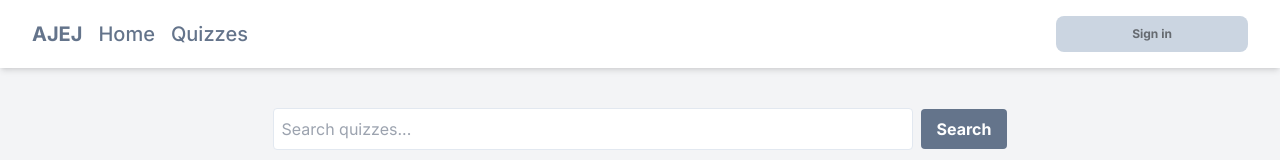
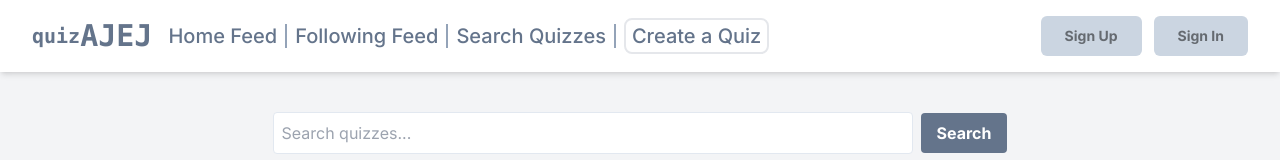
Before and after one commit to aarock1234/cs179-project-ajej, a Next.js app: page /search in a window 1280 px wide. Shown: the top 160 px of the page. Built offline with nearby package versions, Linux system fonts and the light colour scheme; no server answers.

Commit message:
added universal navbar

```diff
--- a/src/app/api/quiz/top/following/route.ts
+++ b/src/app/api/quiz/top/following/route.ts
@@ -38,6 +38,9 @@ export async function POST(req: NextRequest) {
                     },
                 },
             },
+            orderBy: {
+                createdAt: 'desc',
+            },
         });
 
         const quizzes = follow.map((f) => f.following.quizzes).flat();
--- a/src/app/following/feed/page.tsx
+++ b/src/app/following/feed/page.tsx
@@ -1,18 +1,14 @@
 'use client';
 
+import Navbar from '@/components/Navbar';
 import { useSession } from 'next-auth/react';
-import Image from 'next/image';
 import { useEffect, useState } from 'react';
-import User from '@/../public/user.svg';
-import SignupModal from '@/components/SignUpModal';
-import SigninButton from '@/components/SignInButton';
 import { Like, Quiz } from '@prisma/client';
 
 type QuizLikes = Quiz & { likes: Like[] };
 
 export default function Home() {
 	const session = useSession();
-	const [signupModalOpen, setSignupModalOpen] = useState(false);
 	const [quizzes, setQuizzes] = useState([]);
 	const [loading, setLoading] = useState(true);
 
@@ -36,53 +32,23 @@ export default function Home() {
 	}, [session.status]);
 
 	return (
-		<main className="flex min-h-screen flex-col items-center py-12 bg-white">
-			{signupModalOpen && (
-				<SignupModal isOpen={signupModalOpen} setOpen={setSignupModalOpen} />
-			)}
-			<div className="flex flex-row font-medium w-2/3 justify-between text-xl text-slate-500 items-center">
-				QuizAjej
-				<div className="flex flex-row gap-3">
-					<div className="w-24">
-						{session.status !== 'authenticated' && (
-							<button
-								onClick={() => setSignupModalOpen(true)}
-								className="bg-slate-300 py-2.5 hover:bg-slate-200 transition ease-in-out duration-300 delay-50 w-full focus:outline-none rounded-lg text-xs font-bold flex justify-center gap-4 text-black/50"
-							>
-								Sign Up
-							</button>
-						)}
-					</div>
-					{session.status === 'authenticated' ? (
-						<div className="bg-slate-300 w-20 px-1 py-2.5 gap-1 text-xs text-black/50 rounded-xl justify-center items-center flex">
-							<Image
-								src={User}
-								width={20}
-								height={20}
-								alt=""
-								className="stroke-slate-500"
-							/>
-							{/*@ts-ignore*/}
-							{session.data.user.username}
-						</div>
-					) : (
-						<div className="w-20">
-							<SigninButton loading={session.status == 'loading'} />
-						</div>
-					)}
-				</div>
-			</div>
-			<div className="w-2/3 mt-8">
-				<h2 className="text-2xl font-medium text-slate-500 mb-4">Quizzes</h2>
+		<main>
+			<Navbar />
+			<div className="flex min-h-screen flex-col items-left px-7 bg-white">
+				<div className="w-2/3">
+					<h2 className="text-2xl font-medium text-slate-500 mb-4">Following Feed (by Most Recent)</h2>
 					<ul className="space-y-4">
 						{/** Show loading */}
 						{loading ? (
 							<div className="flex flex-col items-center justify-center h-full">
 								<p className="text-2xl font-bold text-slate-500">Loading...</p>
 							</div>
-					) : quizzes?.length == 0 ? (
+						) : session.status == 'authenticated' ? (
+							quizzes?.length == 0 ? (
 								<div className="flex flex-col items-center justify-center h-full">
-							<p className="text-2xl font-bold text-slate-500">No quizzes found.</p>
+									<p className="text-2xl font-bold text-slate-500">
+										No quizzes found.
+									</p>
 								</div>
 							) : (
 								quizzes?.map((quiz: QuizLikes, i) => (
@@ -104,8 +70,16 @@ export default function Home() {
 										</li>
 									</div>
 								))
+							)
+						) : (
+							<div className="flex flex-col items-center justify-center h-full">
+								<p className="text-2xl font-bold text-slate-500">
+									Please sign in to view your following feed.
+								</p>
+							</div>
 						)}
 					</ul>
+				</div>
 			</div>
 		</main>
 	);
--- a/src/app/page.tsx
+++ b/src/app/page.tsx
@@ -1,18 +1,14 @@
 'use client';
 
-import { useSession } from 'next-auth/react';
-import Image from 'next/image';
+import Navbar from '@/components/Navbar';
 import { useEffect, useState } from 'react';
-import User from '@/../public/user.svg';
-import SignupModal from '@/components/SignUpModal';
-import SigninButton from '@/components/SignInButton';
 import { Like, Quiz } from '@prisma/client';
+import { useRouter } from 'next/navigation';
 
 type QuizLikes = Quiz & { likes: Like[] };
 
 export default function Home() {
-	const session = useSession();
-	const [signupModalOpen, setSignupModalOpen] = useState(false);
+	const router = useRouter();
 	const [quizzes, setQuizzes] = useState([]);
 
 	useEffect(() => {
@@ -23,44 +19,13 @@ export default function Home() {
 	}, []);
 
 	return (
-		<main className="flex min-h-screen flex-col items-center py-12 bg-white">
-			{signupModalOpen && (
-				<SignupModal isOpen={signupModalOpen} setOpen={setSignupModalOpen} />
-			)}
-			<div className="flex flex-row font-medium w-2/3 justify-between text-xl text-slate-500 items-center">
-				QuizAjej
-				<div className="flex flex-row gap-3">
-					<div className="w-24">
-						{session.status !== 'authenticated' && (
-							<button
-								onClick={() => setSignupModalOpen(true)}
-								className="bg-slate-300 py-2.5 hover:bg-slate-200 transition ease-in-out duration-300 delay-50 w-full focus:outline-none rounded-lg text-xs font-bold flex justify-center gap-4 text-black/50"
-							>
-								Sign Up
-							</button>
-						)}
-					</div>
-					{session.status === 'authenticated' ? (
-						<div className="bg-slate-300 w-20 px-1 py-2.5 gap-1 text-xs text-black/50 rounded-xl justify-center items-center flex">
-							<Image
-								src={User}
-								width={20}
-								height={20}
-								alt=""
-								className="stroke-slate-500"
-							/>
-							{/*@ts-ignore*/}
-							{session.data.user.username}
-						</div>
-					) : (
-						<div className="w-20">
-							<SigninButton loading={session.status == 'loading'} />
-						</div>
-					)}
-				</div>
-			</div>
-			<div className="w-2/3 mt-8">
-				<h2 className="text-2xl font-medium text-slate-500 mb-4">Quizzes</h2>
+		<main>
+			<Navbar />
+			<div className="flex min-h-screen flex-col items-left px-7 bg-white">
+				<div className="w-2/3">
+					<h2 className="text-2xl font-medium text-slate-500 mb-4">
+						Most Popular Quizzes (by Likes)
+					</h2>
 					<ul className="space-y-4">
 						{/** Show loading */}
 						{quizzes.length === 0 && (
@@ -81,14 +46,29 @@ export default function Home() {
 									<p className="text-lg text-slate-400">
 										Description: {quiz.description}
 									</p>
+									{quiz.tags.length && (
 										<p className="text-lg text-slate-400">
-									Tags: {quiz.tags?.join(', ')}
+											Tags:{' '}
+											{quiz.tags.map((tag) => {
+												return (
+													<button
+														className="border border-1 p-1 rounded rounded-xl m-0.5 hover:bg-slate-500 hover:text-white transition ease-in-out duration-300 delay-50"
+														onClick={() => {
+															router.push(`/search?query=${tag}`);
+														}}
+													>
+														{tag}
+													</button>
+												);
+											})}
 										</p>
+									)}
 								</li>
 							</div>
 						))}
 					</ul>
 				</div>
+			</div>
 		</main>
 	);
 }
--- a/src/components/Navbar.tsx
+++ b/src/components/Navbar.tsx
@@ -1,31 +1,67 @@
 'use client';
 
-import SignInButton from '@/components/SignInButton';
 import { useSession } from 'next-auth/react';
 import Image from 'next/image';
 import User from '@/../public/user.svg';
+import SignInButton from '@/components/SignInButton';
 import SignOutButton from './SignOutButton';
+import SignupModal from '@/components/SignUpModal';
+import { useState } from 'react';
+import { useRouter } from 'next/navigation';
 
 export default function Navbar() {
 	const session = useSession();
+	const router = useRouter();
+	const [signupModalOpen, setSignupModalOpen] = useState(false);
 
 	return (
+		<div>
+			{signupModalOpen && (
+				<SignupModal isOpen={signupModalOpen} setOpen={setSignupModalOpen} />
+			)}
 			<nav className="flex flex-row font-medium w-full justify-between text-xl text-slate-500 items-center py-4 px-8 bg-white shadow-md">
 				<div className="flex flex-row items-center">
-				<p className="mr-4 font-bold">AJEJ</p>
-				<ul className="flex flex-row">
-					<li className="mr-4">
-						<a href="/">Home</a>
+					<p className="text-xl font-bold font-mono">quiz</p>
+					<p className="mr-4 text-3xl font-bold font-mono">AJEJ</p>
+					<ul className="flex flex-row justify-center items-center">
+						<li className="mr-2 hover:text-slate-600 transition ease-in-out duration-300 delay-50">
+							<a href="/">Home Feed</a>
 						</li>
-					<li>
-						<a href="/quizzes">Quizzes</a>
+						<div className="border border-slate-400 h-6 mr-2"></div>
+						<li className="mr-2 hover:text-slate-600 transition ease-in-out duration-300 delay-50">
+							<a href="/following/feed">Following Feed</a>
+						</li>
+						<div className="border border-slate-400 h-6 mr-2"></div>
+						<li className="mr-2 hover:text-slate-600 transition ease-in-out duration-300 delay-50">
+							<a href="/search">Search Quizzes</a>
+						</li>
+						<div className="border border-slate-400 h-6 mr-2"></div>
+						<li className="border border-2 rounded-lg px-1.5 py-0.5 hover:bg-slate-500 hover:text-white transition ease-in-out duration-300 delay-50">
+							<a href="/quiz/create">Create a Quiz</a>
 						</li>
 					</ul>
 				</div>
-			<div className="w-48">
-				<div className="flex space-x-1">
+				<div className="flex flex-row gap-3">
+					{session.status !== 'authenticated' && (
+						<div>
+							<button
+								onClick={() => setSignupModalOpen(true)}
+								className="bg-slate-300 px-6 py-2.5 hover:bg-slate-200 transition ease-in-out duration-300 delay-50 w-full focus:outline-none rounded-md text-sm font-bold flex justify-center gap-1 text-black/50 justify-center items-center flex"
+							>
+								Sign Up
+							</button>
+						</div>
+					)}
+					<div>
 						{session.status === 'authenticated' ? (
-						<div className="w-24 bg-slate-300 px-1 py-2.5 gap-1 text-xs text-black/50 rounded-xl justify-center items-center flex">
+							<div className="flex flex-row gap-1">
+								<button
+									onClick={() => {
+										/* @ts-ignore */
+										router.push(`/user/${session?.data?.user?.username}`);
+									}}
+								>
+									<div className="bg-slate-300 px-6 py-2.5 hover:bg-slate-200 transition ease-in-out duration-300 delay-50 w-full focus:outline-none rounded-md text-sm font-bold flex justify-center gap-1 text-black/50 justify-center items-center flex">
 										<Image
 											src={User}
 											width={20}
@@ -36,12 +72,15 @@ export default function Navbar() {
 										{/*@ts-ignore*/}
 										{session.data.user.username}
 									</div>
+								</button>
+								<SignOutButton />
+							</div>
 						) : (
 							<SignInButton loading={session.status == 'loading'} />
 						)}
-					{session.status === 'authenticated' ? <SignOutButton /> : <></>}
 					</div>
 				</div>
 			</nav>
+		</div>
 	);
 }
--- a/src/components/SignOutButton.tsx
+++ b/src/components/SignOutButton.tsx
@@ -4,7 +4,7 @@ function SignOutButton() {
 	return (
 		<button
 			onClick={() => signOut()}
-			className="w-24 bg-slate-300 px-4 py-2.5 hover:bg-slate-200 transition ease-in-out duration-300 delay-50 w-full focus:outline-none rounded-lg text-xs font-bold flex justify-center gap-4 text-black/50"
+			className="w-24 bg-slate-300 px-4 py-2.5 hover:bg-slate-200 transition ease-in-out duration-300 delay-50 w-full focus:outline-none rounded-md text-sm font-bold flex justify-center gap-4 text-black/50"
 		>
 			Sign Out
 		</button>
--- a/src/components/SigninButton.tsx
+++ b/src/components/SigninButton.tsx
@@ -1,4 +1,4 @@
-import { signIn } from "next-auth/react";
+import { signIn } from 'next-auth/react';
 
 type ButtonProps = {
 	loading: boolean;
@@ -7,13 +7,9 @@ function SigninButton({ loading }: ButtonProps) {
 	return (
 		<button
 			onClick={() => signIn()}
-      className="bg-slate-300 px-4 py-2.5 hover:bg-slate-200 transition ease-in-out duration-300 delay-50 w-full focus:outline-none rounded-lg text-xs font-bold flex justify-center gap-4 text-black/50"
+			className="bg-slate-300 px-6 py-2.5 hover:bg-slate-200 transition ease-in-out duration-300 delay-50 w-full focus:outline-none rounded-md text-sm font-bold flex justify-center gap-1 text-black/50 justify-center items-center flex"
 		>
-      {loading ? (
-        <div className="text-slate-400 font-semibold">Loading...</div>
-      ) : (
-        "Sign in"
-      )}
+			{loading ? <div className="text-slate-400 font-semibold">Loading...</div> : 'Sign In'}
 		</button>
 	);
 }
```
Also changed, not shown: src/app/quiz/[id]/page.tsx (+32 -19 lines), src/app/search/page.tsx (+16 -8 lines). Lines whose indentation alone changed are shown as unchanged.
